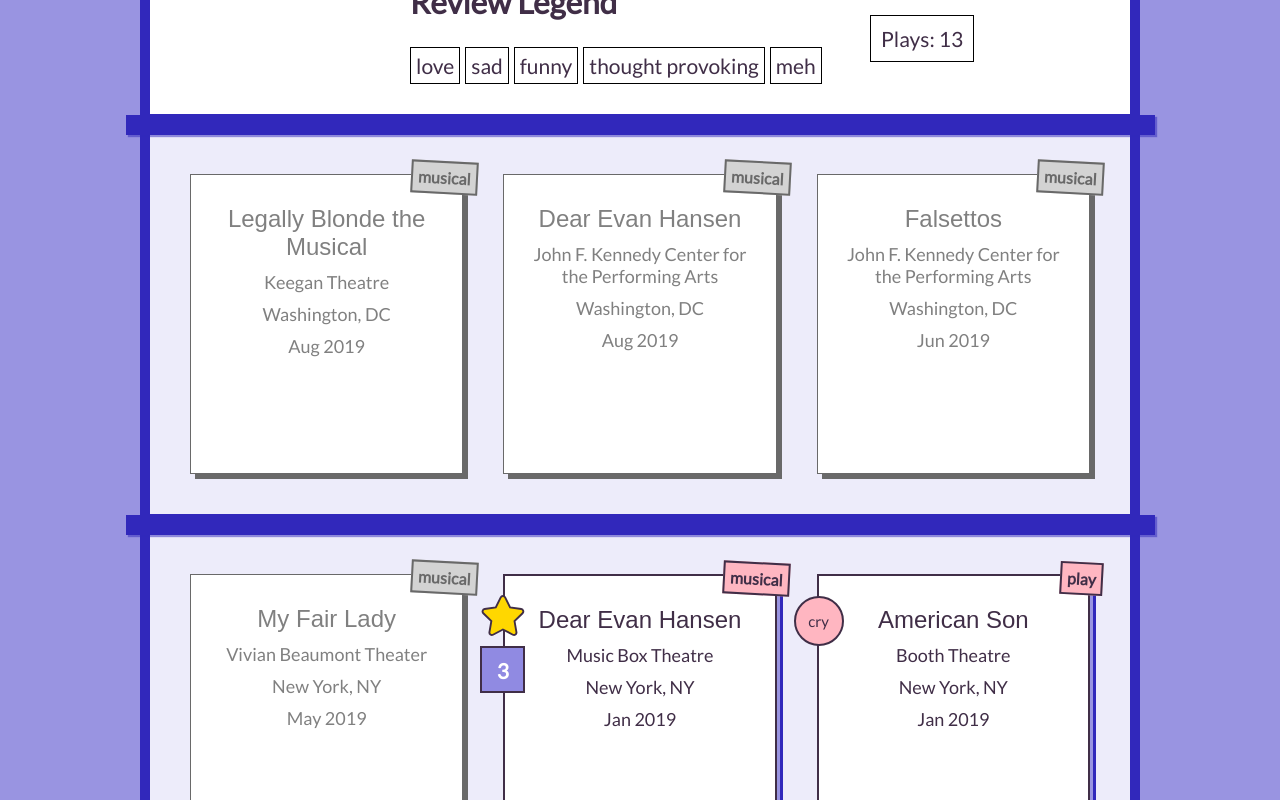
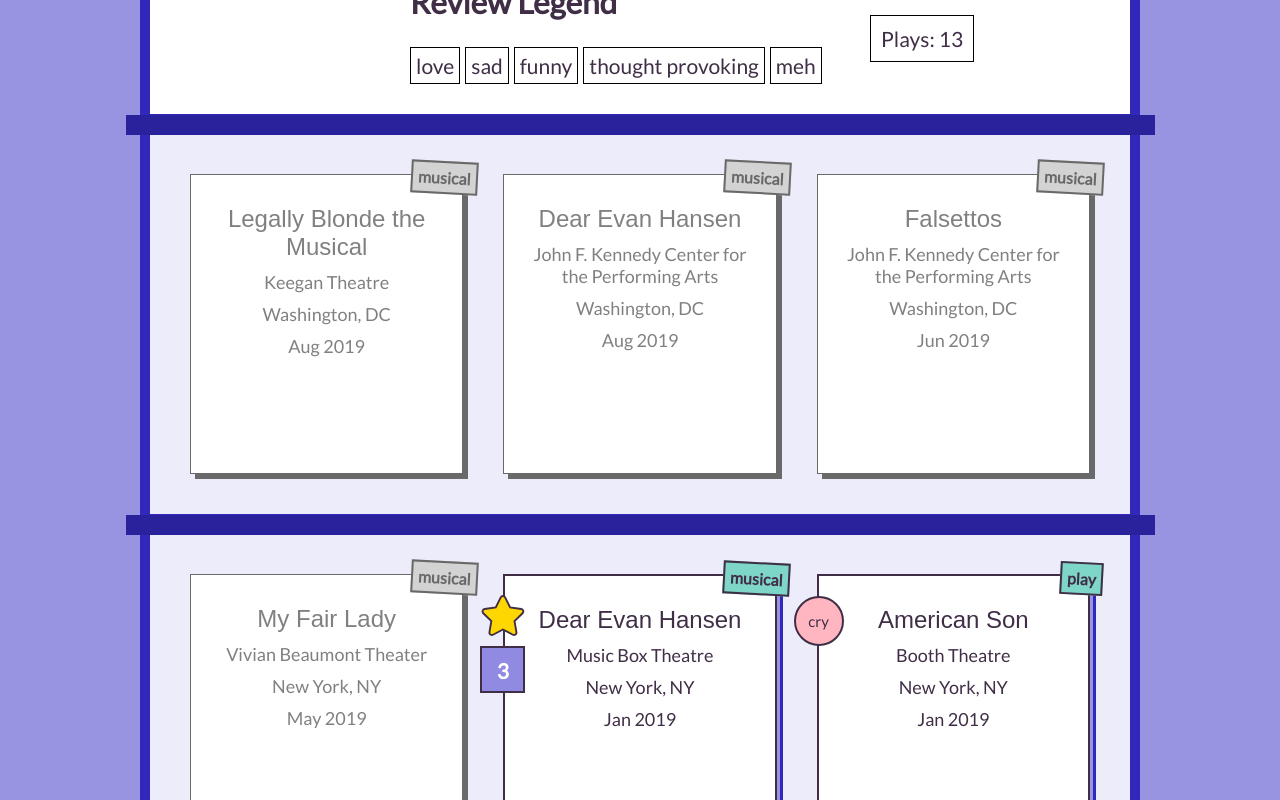
Before and after one commit to brittanyrw/theaterlog, a Vue app: page / in a window 1280 px wide. Shown: the part 380-1180 px from the top of the page. Built offline with nearby package versions, Linux system fonts and the light colour scheme; a web font is replaced by a local one.

Commit message:
update color scheme for cards

```diff
--- a/src/components/Shows.vue
+++ b/src/components/Shows.vue
@@ -69,8 +69,7 @@ export default {
 		width: 105%;
 		left: -2.5%;
 		top: -5%;
-		background-color: #3128BB;
-		box-shadow: 2px 2px 1px rgba(49, 40, 187,.5);
+		background-color: #2A229D;
 	}
 	.show {
 		padding: 20px 25px;
@@ -108,7 +107,7 @@ export default {
 		font-size: 16px;
 		position: absolute;
 		right: -15px;
-		background: lightpink;
+		background: #7ed6c9;
 		margin: 0;
 		padding: 5px;
 		top: -14px;
```
